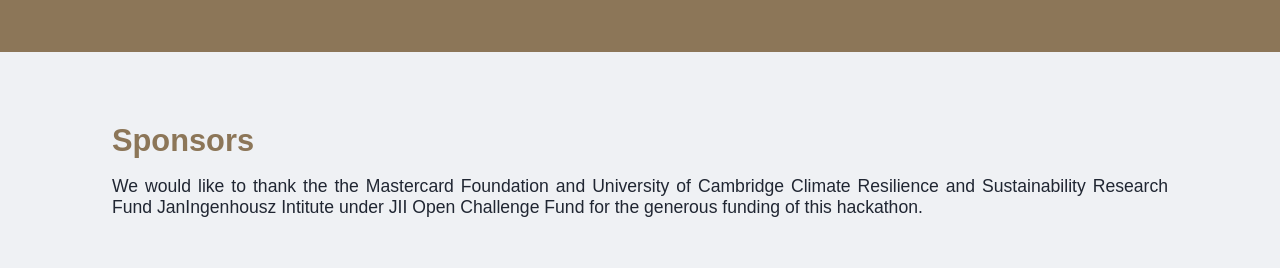
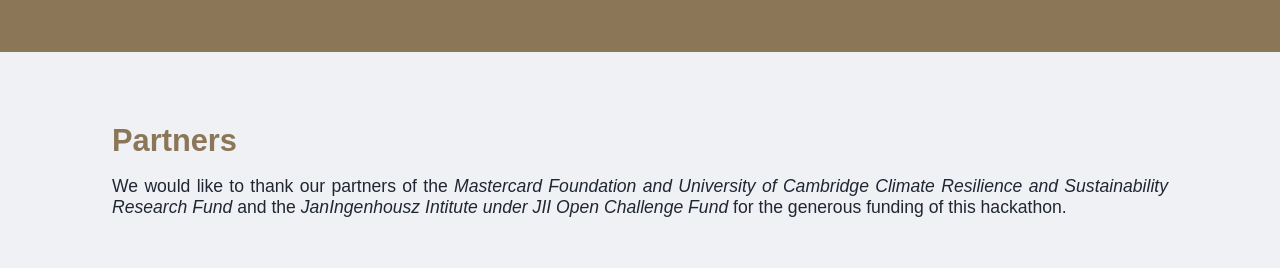
Before and after one commit to Computational-Biology-Aachen/2026-photosynthesis-hackathon, a SvelteKit app: page / in a window 1280 px wide. Shown: the part 1700-1968 px from the top of the page. Built offline with nearby package versions, Linux system fonts and the light colour scheme.

Commit message:
dev: fix: sponsor to partner

```diff
--- a/src/lib/Footer.svelte
+++ b/src/lib/Footer.svelte
@@ -24,7 +24,7 @@
 				Prof. Dr. Anna B. Matuszyńska <br />
 				Design und Umsetzung Dr. Marvin van Aalst <Link
 					color="white"
-					href="https://github.com/Computational-Biology-Aachen/Computational-Biology-Aachen.github.io"
+					href="https://github.com/Computational-Biology-Aachen/2026-photosynthesis-hackathon"
 					><Fa icon={faGithub} /></Link
 				><br />
 				(c) 2025 Prof. Dr. Anna B. Matuszyńska, Alle Rechte vorbehalten.
--- a/src/routes/+page.svelte
+++ b/src/routes/+page.svelte
@@ -13,6 +13,7 @@
 	import Bold from '$lib/pico/text/Bold.svelte';
 	import H1 from '$lib/pico/text/H1.svelte';
 	import H2 from '$lib/pico/text/H2.svelte';
+	import Italic from '$lib/pico/text/Italic.svelte';
 	import Text from '$lib/pico/text/Text.svelte';
 	import R2 from '$lib/R2.svelte';
 	import Sponsor from '$lib/Sponsor.svelte';
@@ -104,12 +105,13 @@
 		></Button>
 </Section>
 <Section color="white">
-	<H2 color="secondary">Sponsors</H2>
+	<H2 color="secondary">Partners</H2>
 	<Text
-		>We would like to thank the the Mastercard Foundation and University of
-		Cambridge Climate Resilience and Sustainability Research Fund JanIngenhousz
-		Intitute under JII Open Challenge Fund for the generous funding of this
-		hackathon.</Text>
+		>We would like to thank our partners of the <Italic
+			>Mastercard Foundation and University of Cambridge Climate Resilience and
+			Sustainability Research Fund</Italic> and the <Italic
+			>JanIngenhousz Intitute under JII Open Challenge Fund</Italic> for the generous
+		funding of this hackathon.</Text>
 	<GridSponsor>
 		<Sponsor
 			href="https://mastercardfdn.org/en/"
```
